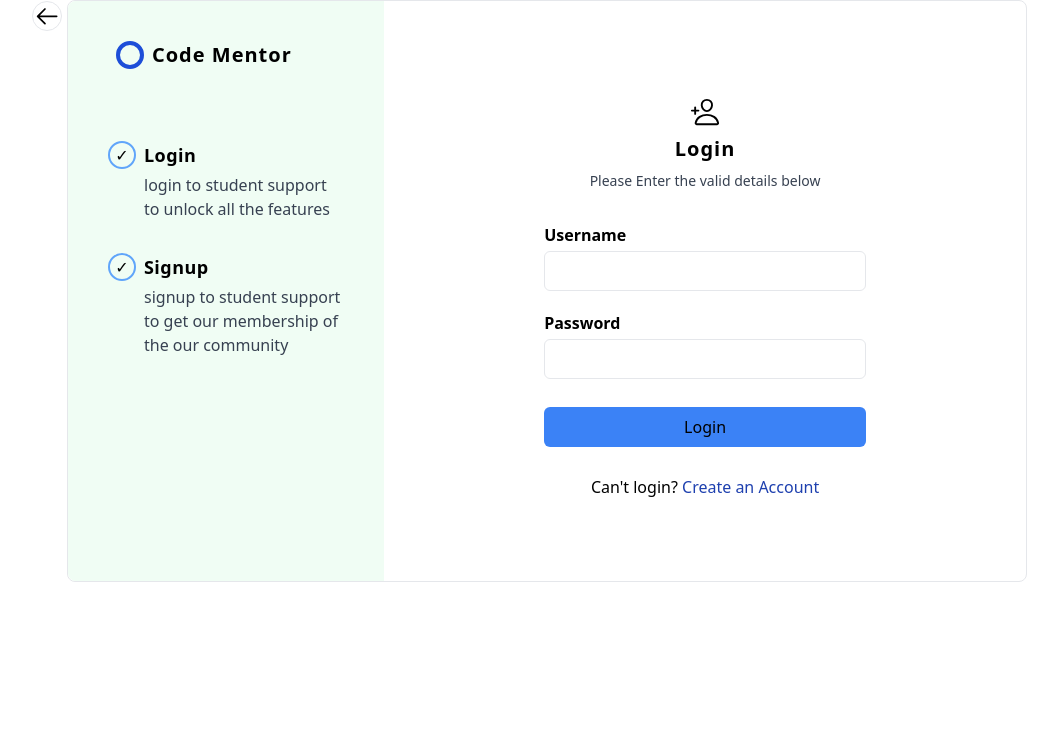
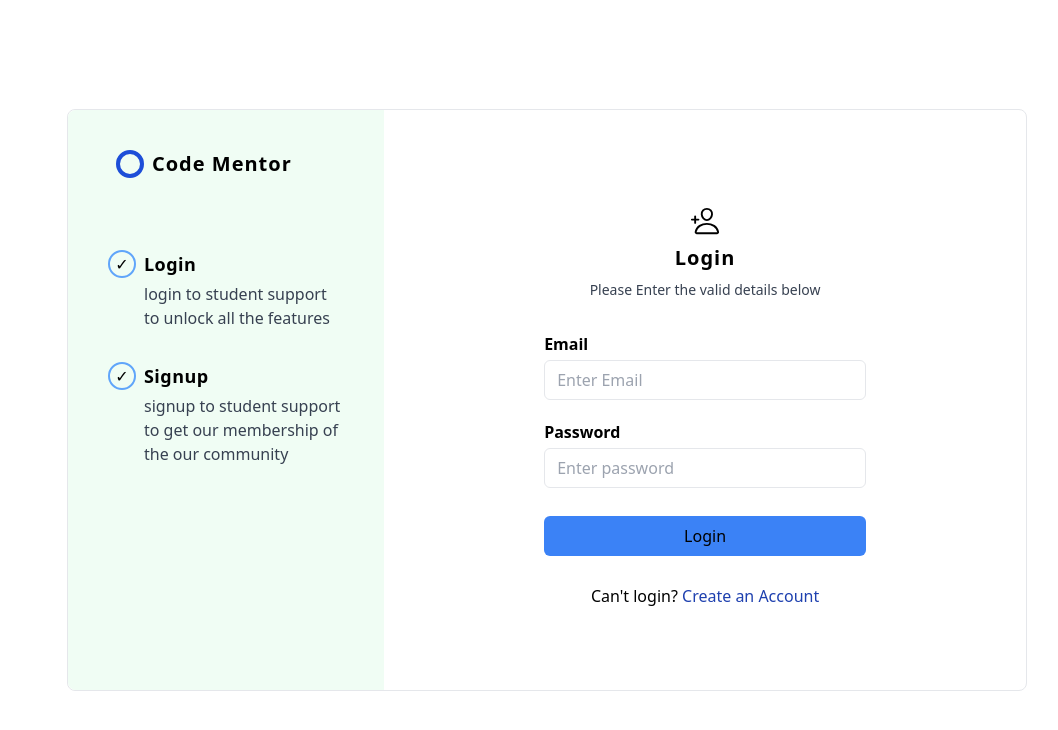
Before and after one commit to SudeepNPatil/Student-Support, a React (Vite) app in the folder Frontend/: page /Login in a window 1280 px wide. Shown: the top 730 px of the page, without its empty margins (93-1151 px from the left). Built offline with nearby package versions, Linux system fonts and the light colour scheme.

Commit message:
updated some login component

```diff
--- a/Frontend/src/Components/Login.jsx
+++ b/Frontend/src/Components/Login.jsx
@@ -1,141 +1,246 @@
-import { IoPersonAddOutline } from "react-icons/io5";
-import { Link } from "react-router-dom";
-import { GoArrowLeft } from "react-icons/go";
-import { useState } from "react";
-import ModalSignup from "../Modals/ModalSignup";
-import { useContext } from "react";
-import { LoginContext } from "../Context/LoginContext"
-import ModalLoading from "../Modals/ModalLoading.jsx";
+import { IoPersonAddOutline } from 'react-icons/io5';
+import { Link } from 'react-router-dom';
+import { GoArrowLeft } from 'react-icons/go';
+import { useState } from 'react';
+import ModalSignup from '../Modals/ModalSignup';
+import { useContext } from 'react';
+import { LoginContext } from '../Context/LoginContext';
+import ModalLoading from '../Modals/ModalLoading.jsx';
+import { MdError } from 'react-icons/md';
+import { RxCross1 } from 'react-icons/rx';
+import { MdBlockFlipped } from 'react-icons/md';
+import { TbLockOpen } from 'react-icons/tb';
 
 export default function Login() {
-
   const { isLogin, setisLogin, setdata } = useContext(LoginContext);
 
-    const [afterlogin, setafterlogin] = useState(false);
+  const [info, setinfo] = useState({
+    logo: '',
+    message: '',
+    moreinfo: '',
+    path: '',
+    content: '',
+  });
 
   const [loadingmodal, setloadingmodal] = useState(false);
 
   const [logindata, setlogindata] = useState({
-        email: "",
-        password: ""
+    email: '',
+    password: '',
   });
 
-    const [ismodalopen, setmodalopen] = useState(false)
+  const [ismodalopen, setmodalopen] = useState(false);
 
   const handlechange = function (e) {
-        setlogindata((prev) => ({ ...prev, [e.target.name]: e.target.value }))
-    }
+    setlogindata((prev) => ({ ...prev, [e.target.name]: e.target.value }));
+  };
 
   const handlelogin = async (e) => {
-
     e.preventDefault();
 
-        setloadingmodal(true)
+    setloadingmodal(true);
+    /* https://student-support-s0xt.onrender.com */
 
-        const res = await fetch("https://student-support-s0xt.onrender.com/User/login", {
-            method: "POST",
-            credentials: "include",
+    try {
+      const res = await fetch(
+        'https://student-support-s0xt.onrender.com/User/login',
+        {
+          method: 'POST',
+          credentials: 'include',
           headers: {
-                "Content-Type": "application/json"
+            'Content-Type': 'application/json',
           },
-            body: JSON.stringify(logindata)
-        });
+          body: JSON.stringify(logindata),
+        }
+      );
 
       const data = await res.json();
+
+      setmodalopen(true);
+      setloadingmodal(false);
 
       if (res.status == 200) {
         setisLogin(true);
         setdata(data);
-            setloadingmodal(false)
+        console.log(data);
+        setinfo({
+          logo: (
+            <TbLockOpen className="text-6xl font-extrabold mb-5 text-green-500 self-center p-2 rounded-lg bg-green-100" />
+          ),
+          message: 'Login successfully✅',
+          moreinfo: 'You unlocked some features',
+          path: 'Home',
+          content: 'Go to Dashbord',
+        });
+      } else if (res.status == 400) {
+        setinfo({
+          logo: (
+            <RxCross1 className="text-6xl font-extrabold mb-5 text-red-500 self-center p-2 rounded-lg bg-red-100" />
+          ),
+          message: 'Invalid Emil or Password ⛔',
+          moreinfo: 'Please enter valid email and password',
+          path: 'login',
+          content: 'Try again',
+        });
+      } else if (res.status == 404) {
+        setinfo({
+          logo: (
+            <MdBlockFlipped className="text-6xl font-extrabold mb-5 text-red-500 text-opacity-70 self-center p-2 rounded-lg bg-red-100" />
+          ),
+          message: 'User not found ❗',
+          moreinfo: 'Please sign up and continue login',
+          path: 'signup',
+          content: 'Go to Signup',
+        });
+      } else {
+        setinfo({
+          logo: (
+            <MdError className="text-6xl font-extrabold mb-5 text-red-500 self-center p-2 rounded-lg bg-red-100" />
+          ),
+          message: 'Server Error ❌',
+          moreinfo:
+            'There is server error please wait 2 to 3 minutes and try again',
+          path: 'login',
+          content: 'Try again',
+        });
+      }
+    } catch (err) {
+      console.log('Cant reach to a server', err);
+
+      setloadingmodal(false);
       setmodalopen(true);
+      setinfo({
+        logo: (
+          <MdError className="text-6xl font-extrabold mb-5 text-red-500 self-center p-2 rounded-lg bg-red-100" />
+        ),
+        message: "Can't reach the server ❗",
+        moreinfo: 'Please check the network connetion',
+        path: 'login',
+        content: 'Try again',
+      });
     }
-        else if (res.status == 400) {
-            setafterlogin(true);
-        }
-        else {
-            console.log("server error");
-        }
-
-    }
+  };
 
   return (
-
-
+    <div className="flex flex-col justify-center items-center h-screen">
       <div className="mx-auto flex flex-col self-center sm:flex-row rounded-lg bg-white xl:w-[75vw] lg:w-[85vw] sm:w-[100vw] lg:border relative">
-
-            <Link to={`/Home`}><GoArrowLeft size={30} className="hidden sm:block sm:absolute top-0 lg:-left-9 sm:left-0 border rounded-full" /></Link>
-
         <div className="xl:w-[33%] sm:w-[38%] hidden sm:block rounded-l-lg bg-green-50  h-[580px]">
-
           <div className="flex py-10 lg:px-10 md:px-6 sm:ml-2 sm:mt-6 md:mt-0 items-center gap-2 ">
             <button className="border-4 w-7 h-7 rounded-full border-blue-700"></button>
-                    <h1 className="text-xl font-semibold tracking-wider">Code Mentor</h1>
+            <h1 className="text-xl font-semibold tracking-wider">
+              Code Mentor
+            </h1>
           </div>
 
           <div className="flex flex-col hover:bg-[#00000010] hover:rounded-3xl cursor-pointer">
             <div className="flex flex-wrap gap-2 mt-8 items-center">
-                        <button className="border-2 w-7 h-7 lg:ml-10 md:ml-6 sm:ml-2  rounded-full border-blue-400">✓</button>
+              <button className="border-2 w-7 h-7 lg:ml-10 md:ml-6 sm:ml-2  rounded-full border-blue-400">
+                ✓
+              </button>
               <h1 className="text-lg font-semibold tracking-wide">Login</h1>
             </div>
-                    <p className="text-gray-700 lg:ml-[76px] md:ml-[60px] sm:ml-[40px] mt-1 text-base lg:pr-10 sm:pr-3">login to student support to unlock all the features</p>
+            <p className="text-gray-700 lg:ml-[76px] md:ml-[60px] sm:ml-[40px] mt-1 text-base lg:pr-10 sm:pr-3">
+              login to student support to unlock all the features
+            </p>
           </div>
 
-                <Link to={`/Signup`} className="flex flex-col  hover:bg-[#00000010] hover:rounded-3xl cursor-pointer">
+          <Link
+            to={`/Signup`}
+            className="flex flex-col  hover:bg-[#00000010] hover:rounded-3xl cursor-pointer"
+          >
             <div className="flex flex-wrap gap-2 mt-8 items-center">
-                        <button className="border-2 w-7 h-7 lg:ml-10 md:ml-6 sm:ml-2 rounded-full border-blue-400">✓</button>
+              <button className="border-2 w-7 h-7 lg:ml-10 md:ml-6 sm:ml-2 rounded-full border-blue-400">
+                ✓
+              </button>
               <h1 className="text-lg font-semibold tracking-wide">Signup</h1>
             </div>
-                    <p className="text-gray-700 lg:ml-[76px] md:ml-[60px] sm:ml-[40px] mt-1 text-base lg:pr-10 sm:pr-3">signup to student support to get our membership of the our community</p>
+            <p className="text-gray-700 lg:ml-[76px] md:ml-[60px] sm:ml-[40px] mt-1 text-base lg:pr-10 sm:pr-3">
+              signup to student support to get our membership of the our
+              community
+            </p>
           </Link>
         </div>
 
         <div className="xl:w-[67%] sm:w-[58%] w-[70%] mt-20  sm:my-0  xl:px-40 lg:px-20 md:px-16 sm:px-14 mx-auto">
-
           <IoPersonAddOutline size={30} className="mx-auto mt-24" />
 
-                <h1 className="tracking-wider font-semibold text-xl text-center mt-2">Login</h1>
+          <h1 className="tracking-wider font-semibold text-xl text-center mt-2">
+            Login
+          </h1>
 
-                <p className="text-sm text-gray-700 text-center mt-2">Please Enter the valid details below</p>
+          <p className="text-sm text-gray-700 text-center mt-2">
+            Please Enter the valid details below
+          </p>
 
           <form className="flex flex-col gap-1 flex-wrap">
+            <label htmlFor="name" className="mt-8 font-semibold">
+              Email
+            </label>
+            <input
+              type="text"
+              id="name"
+              name="email"
+              className="pl-3 rounded-md  h-10 border"
+              placeholder="Enter Email"
+              onChange={handlechange}
+            />
 
-                    <label htmlFor="name" className="mt-8 font-semibold">Username</label>
-                    <input type="text" id="name" name="email" className="pl-3 rounded-md  h-10 border" onChange={handlechange} />
+            <label htmlFor="password" className="mt-4 font-semibold">
+              Password
+            </label>
+            <input
+              type="password"
+              id="password"
+              name="password"
+              className="pl-3 rounded-md  h-10 border"
+              placeholder="Enter password"
+              onChange={handlechange}
+            />
 
-                    <label htmlFor="password" className="mt-4 font-semibold">Password</label>
-                    <input type="password" id="password" name="password" className="pl-3 rounded-md  h-10 border" onChange={handlechange} />
+            <button
+              onClick={handlelogin}
+              className="h-10 mt-6 bg-blue-500 rounded-md"
+            >
+              Login
+            </button>
 
-                    <button onClick={handlelogin} className="h-10 mt-6 bg-blue-500 rounded-md">Login</button>
-
-                    <p className="text-black text-center mt-6">Can't login? <Link to={`/Signup`} className="text-blue-800 cursor-pointer">Create an Account</Link></p>
-
+            <p className="text-black text-center mt-6">
+              Can't login?{' '}
+              <Link to={`/Signup`} className="text-blue-800 cursor-pointer">
+                Create an Account
+              </Link>
+            </p>
           </form>
         </div>
 
         <ModalSignup isOpen={ismodalopen} onClose={() => setmodalopen(false)}>
-                <div className="flex flex-col justify-center">
-                    <h1 className="text-xl text-center font-semibold">Loged in successfully✅</h1>
-
-                    <Link to="/Home" className="px-10 py-2 rounded-lg mt-5 bg-black bg-opacity-80 text-white text-center mx-auto">Go to Main</Link>
+          <div className="flex flex-col justify-center p-5">
+            {info.logo}
+            <h1 className="text-2xl text-center font-semibold">
+              {info.message}
+            </h1>
+            <p className="text-gray-700 text-base text-center mt-2">
+              {info.moreinfo}
+            </p>
+            <Link
+              to={`/${info.path}`}
+              onClick={() => setmodalopen(false)}
+              className="px-10 py-2 rounded-lg mt-8 bg-black bg-opacity-80 text-white text-center mx-auto"
+            >
+              {info.content}
+            </Link>
           </div>
         </ModalSignup>
 
-
-            <ModalSignup isOpen={afterlogin} onClose={() => setafterlogin(false)}>
-                <div className="flex flex-col justify-center shadow-lg shadow-red-600">
-                    <h1 className="text-xl text-center font-semibold">invalid email or password</h1>
-
-                    <Link onClick={() => setafterlogin(false)} className="px-10 py-2 rounded-lg mt-5 bg-black bg-opacity-80 text-white text-center mx-auto">Try again</Link>
-                </div>
-            </ModalSignup>
-
-            <ModalLoading isOpen={loadingmodal} onClose={() => setloadingmodal(false)}>
+        <ModalLoading
+          isOpen={loadingmodal}
+          onClose={() => setloadingmodal(false)}
+        >
           <div className="flex justify-center items-center z-50 ">
             <div className="w-12 h-12 border-4  border-blue-500 border-t-transparent rounded-full animate-spin"></div>
           </div>
         </ModalLoading>
-
       </div>
-
-    )
+    </div>
+  );
 }
--- a/Frontend/src/Components/Navbar.jsx
+++ b/Frontend/src/Components/Navbar.jsx
@@ -69,7 +69,7 @@ export default function Navbar() {
         {isLogin ? (
           <div className="flex flex-row justify-between sm:gap-2 lg:gap-5 items-center">
             <span className="rounded-full text-xl flex flex-col justify-center w-12 h-12  bg-[#FFD93D] text-center">
-              {data?.email?.[0]?.toUpperCase()}
+              {data?.user?.email?.[0]?.toUpperCase()}
             </span>
             <HiOutlineDotsVertical
               size={35}
@@ -142,7 +142,7 @@ export default function Navbar() {
             >
               <p className="text-center bg-yellow-400 rounded-full w-7 h-7 text-[12px] pt-1">
                 {' '}
-                {data?.email?.[0]?.toUpperCase() || 'S'}{' '}
+                {data?.user?.email?.[0]?.toUpperCase() || 'S'}{' '}
               </p>
               <p className="text-[12px]">Account info</p>
               <HiChevronRight className="text-base" />
--- a/Frontend/tailwind.config.js
+++ b/Frontend/tailwind.config.js
@@ -1,27 +1,31 @@
 /** @type {import('tailwindcss').Config} */
 export default {
-  content: [
-    "./index.html",
-    "./src/**/*.{js,ts,jsx,tsx}",
-  ],
+  content: ['./index.html', './src/**/*.{js,ts,jsx,tsx}'],
   theme: {
     extend: {
       screens: {
-        'xs': '400px',
-        'xss': '350px',
-        'ls': '450px',
-        'sl': '512px',
+        xs: '400px',
+        xss: '350px',
+        ls: '450px',
+        sl: '512px',
       },
       keyframes: {
         'horizontal-bounce': {
           '0%, 100%': { transform: 'translateX(0)' },
           '50%': { transform: 'translateX(10px)' },
         },
+        bounceIn: {
+          '0%': { transform: 'scale(0.7)', opacity: '0' },
+          '60%': { transform: 'scale(1.05)', opacity: '1' },
+          '80%': { transform: 'scale(0.95)' },
+          '100%': { transform: 'scale(1)' },
+        },
       },
       animation: {
         'horizontal-bounce': 'horizontal-bounce 1s infinite ease-in-out',
+        bounceIn: 'bounceIn 0.4s ease-out forwards',
       },
     },
   },
   plugins: [],
-}
+};
```
Also changed, not shown: Frontend/src/Modals/ModalSignup.jsx (+15 -16 lines). Lines whose indentation alone changed are shown as unchanged.
